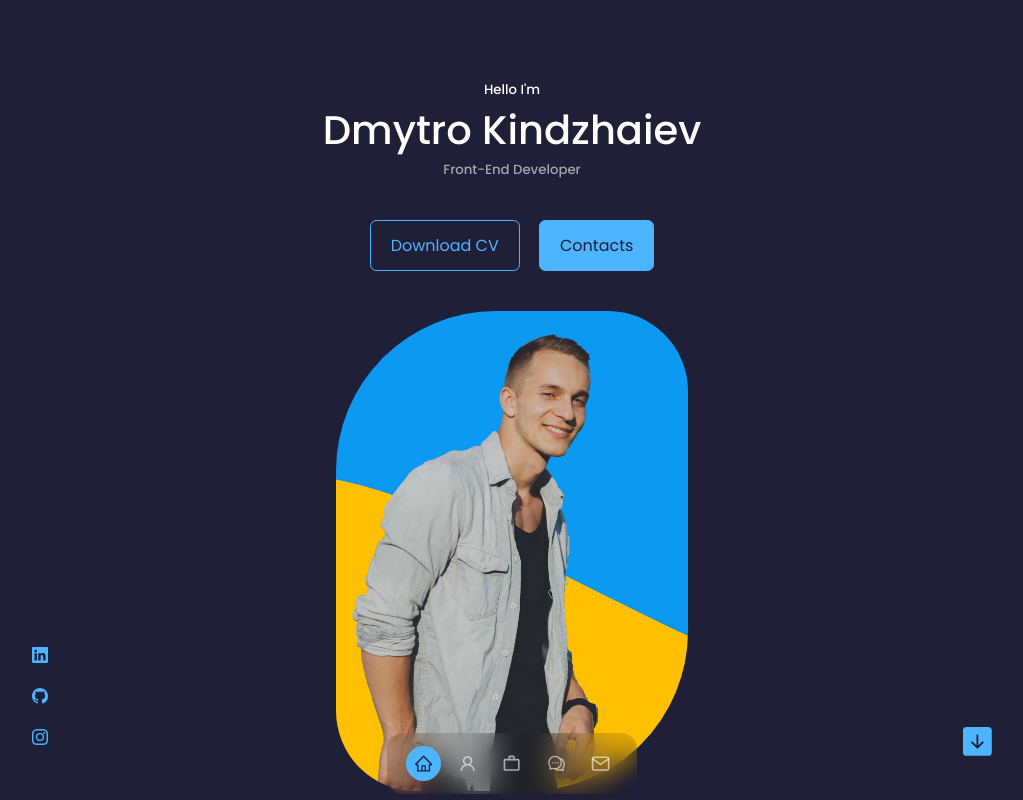
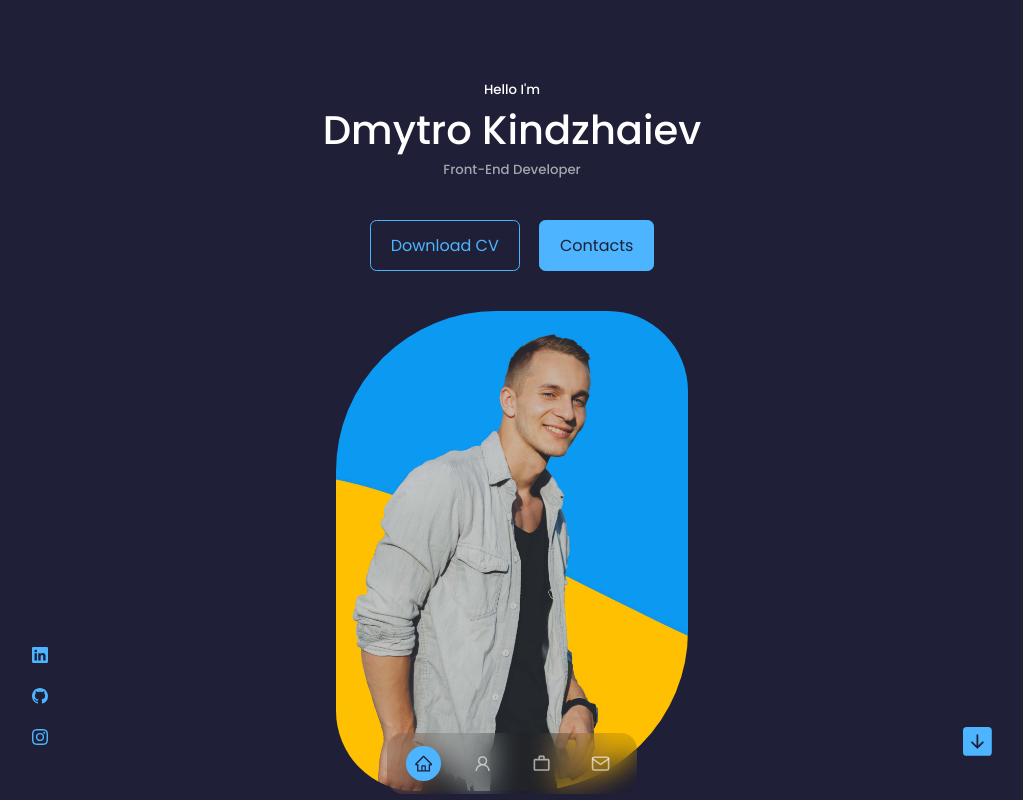
Before and after one commit to kindjaev/modern_portfolio, a React (Vite) app: page / in a window 1280 px wide. Shown: the top 800 px of the page, without its empty margins (128-1151 px from the left). Built offline with nearby package versions, Linux system fonts and the light colour scheme.

Commit message:
disabled the comment button in the nav

```diff
--- a/src/components/Nav.jsx
+++ b/src/components/Nav.jsx
@@ -3,7 +3,7 @@ import {AiOutlineHome} from "react-icons/ai"
 import {AiOutlineUser} from "react-icons/ai"
 import {MdWorkOutline} from "react-icons/md"
 import {FiMail} from "react-icons/fi"
-import {AiOutlineComment} from "react-icons/ai"
+// import {AiOutlineComment} from "react-icons/ai"
 import "./nav.css"
 import {useState} from "react"
 
@@ -12,7 +12,7 @@ function Nav() {
     {id: 0, act: true, href: "#", icon: <AiOutlineHome />},
     {id: 1, act: false, href: "#about", icon: <AiOutlineUser/>},
     {id: 2, act: false, href: "#portfolio", icon: <MdWorkOutline/>},
-    {id: 3, act: false, href: "#comments", icon: <AiOutlineComment/>},
+    // {id: 3, act: false, href: "#comments", icon: <AiOutlineComment/>},
     {id: 4, act: false, href: "#contacts", icon: <FiMail/>}
   ]
 
```
